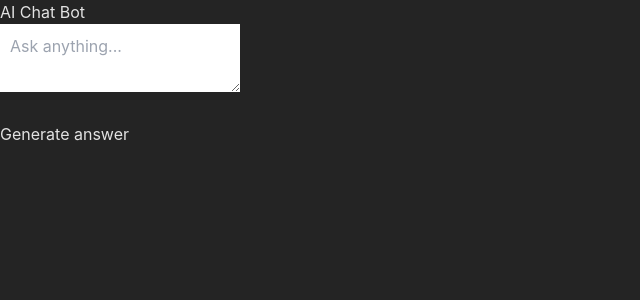
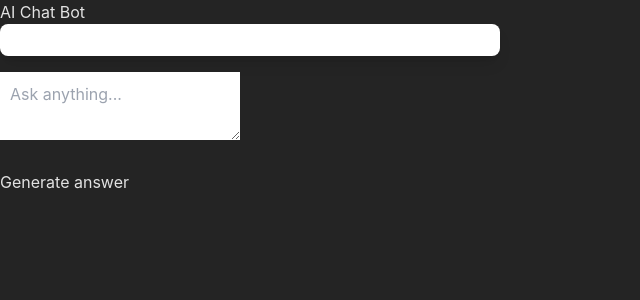
Before and after one commit to Aatmik-06/AI-Chat-Bot-React, a React (Vite) app: page / in a window 1280 px wide. Shown: the top 300 px of the page, without its empty margins (0-640 px from the left). Built offline with nearby package versions, Linux system fonts and the light colour scheme.

Commit message:
answers updated

```diff
--- a/src/App.jsx
+++ b/src/App.jsx
@@ -2,6 +2,7 @@ import { useState } from 'react'
 import './index.css'
 import axios from 'axios'
 import './App.css'
+import ReactMarkdown from 'react-markdown';
 function App() {
   const [question, setQuestion] = useState("");
   const [answer, setAnswer]= useState("");
@@ -30,9 +31,14 @@ function App() {
     <>
      <h1>AI Chat Bot</h1>
      <div id='ans'>
-     <pre>
-       {answer}
-     </pre>
+     <div  className="flex-1 overflow-y-auto mb-4 rounded-lg bg-white shadow-lg p-4 hide-scrollbar" >
+
+
+
+      <ReactMarkdown id="ans" className="overflow-auto hide-scrollbar items-center">
+      {answer}
+      </ReactMarkdown>
+     </div>
      </div>
      <textarea value={question} id='input' onChange={(e) => setQuestion(e.target.value)} placeholder="Ask anything..." ></textarea> <br /><br />
      <button onClick={ generatedanswer} >Generate answer</button>
```
